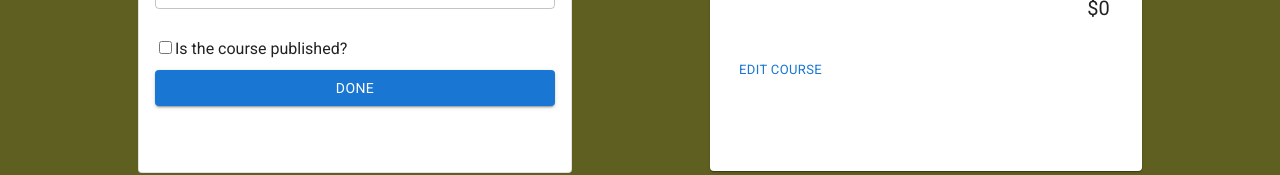
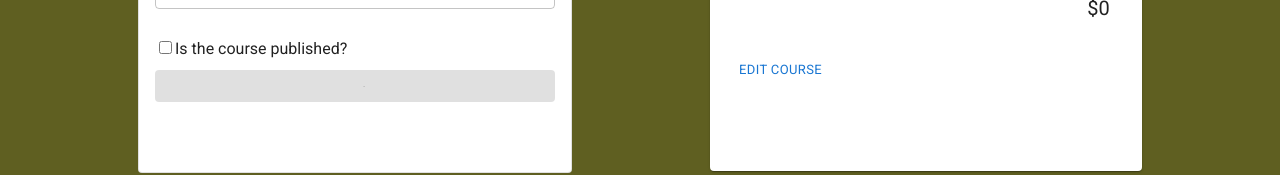
Before and after one commit to dgupta0/course-selling-site, a React (Vite) app: page /courses/1 in a window 1280 px wide. Both pictures are taken after a click on the button "DONE". Shown: the part 529-704 px from the top of the page. Built offline with nearby package versions, Linux system fonts and the light colour scheme; no server answers.

Commit message:
added loading state

```diff
--- a/src/components/CreateCourse.jsx
+++ b/src/components/CreateCourse.jsx
@@ -1,4 +1,4 @@
-import { Card, TextField, Button } from "@mui/material";
+import { Card, TextField, Button, CircularProgress } from "@mui/material";
 import React from "react";
 import { useNavigate } from 'react-router-dom';
 import path from "../config"
@@ -9,9 +9,11 @@ function CreateCourse() {
     const [price, setPrice] = React.useState("");
     const [url, setUrl] = React.useState("");
     const [isPublished, setIsPublished] = React.useState(false);
+    const [loading, setIsLoading] = React.useState(false)
     const navigate = useNavigate();
 
     function handleCreateCourse() {
+        setIsLoading(true)
         try {
             const token = localStorage.getItem("token");
             fetch(`${path}/admin/courses/`, {
@@ -77,8 +79,11 @@ function CreateCourse() {
                 <Button
                     style={{ marginBottom: "10px" }}
                     variant="contained"
-                    onClick={handleCreateCourse}>
-                    Create Course
+                    onClick={handleCreateCourse}
+                    disabled={loading}
+                >
+                    {loading ? <CircularProgress size={20} color="inherit" /> : 'Create Course'}
+
                 </Button>
             </Card>
         </div>
--- a/src/components/EditCourse.jsx
+++ b/src/components/EditCourse.jsx
@@ -2,7 +2,7 @@ import React from "react";
 import { useEffect, useState } from "react";
 import { useParams } from 'react-router-dom';
 import { useNavigate } from 'react-router-dom';
-import { Card, TextField, Button, CardActionArea, CardActions, Typography } from "@mui/material";
+import { Card, TextField, Button, CardActionArea, CardActions, Typography, CircularProgress } from "@mui/material";
 import CardContent from '@mui/material/CardContent';
 import CardMedia from '@mui/material/CardMedia';
 import path from "../config"
@@ -18,8 +18,10 @@ function EditCourse() {
     const [price, setPrice] = useState(0);
     const [url, setUrl] = useState("");
     const [isPublished, setIsPublished] = useState(false);
+    const [loading, setIsLoading] = React.useState(false)
 
     useEffect(() => {
+
         try {
             const token = localStorage.getItem("token");
             fetch(`${path}/admin/courses`, {
@@ -51,6 +53,7 @@ function EditCourse() {
     }, [])
     console.log(editedCourse, title, description)
     function handleEditCourse() {
+        setIsLoading(true)
         try {
             const token = localStorage.getItem("token");
             fetch(`${path}/admin/courses/${id}`, {
@@ -114,8 +117,10 @@ function EditCourse() {
                 <Button
                     style={{ marginBottom: "10px" }}
                     variant="contained"
-                    onClick={handleEditCourse}>
-                    Done
+                    onClick={handleEditCourse}
+                    disabled={loading}
+                >
+                    {loading ? <CircularProgress size={20} color="inherit" /> : 'Done'}
                 </Button>
             </Card>
             <Card className="edit-card edit-card2" style={{ padding: "1rem" }}>
--- a/src/components/Login.jsx
+++ b/src/components/Login.jsx
@@ -1,17 +1,21 @@
 import React from "react";
 import { useNavigate } from 'react-router-dom';
-import { Card, Typography, TextField, Button } from '@mui/material';
+import { Card, Typography, TextField, Button, CircularProgress } from '@mui/material';
 import { useContext } from "react";
 import LoginContext from "../context/LoginContext"
 import path from "../config"
+
+
 
 function Login() {
     const [email, setEmail] = React.useState("");
     const [password, setPassword] = React.useState("");
     const { setIsLogged } = useContext(LoginContext)
     const navigate = useNavigate()
+    const [loading, setIsLoading] = React.useState(false)
 
     function handleLogin() {
+        setIsLoading(true)
         try {
             fetch(`${path}/admin/login/`, {
                 method: 'POST',
@@ -56,8 +60,11 @@ function Login() {
             <Button
                 style={{ marginBottom: "10px" }}
                 variant="contained"
-                onClick={handleLogin}>
-                Submit
+                onClick={handleLogin}
+                disabled={loading}
+            >
+                {loading ? <CircularProgress size={20} color="inherit" /> : 'Login'}
+
             </Button>
             <div style={{ display: "flex", justifyContent: "center" }}>
                 <Typography variant="h6" >
--- a/src/components/Register.jsx
+++ b/src/components/Register.jsx
@@ -57,7 +57,7 @@ function Register() {
                 onClick={handleRegister}
                 disabled={loading}
             >
-                {loading ? <CircularProgress size={20} color="inherit" /> : 'Submit'}
+                {loading ? <CircularProgress size={20} color="inherit" /> : 'Register'}
             </Button>
             <div style={{ display: "flex", justifyContent: "center" }}>
                 <Typography variant="h6" >
--- a/src/components/ShowCourses.jsx
+++ b/src/components/ShowCourses.jsx
@@ -5,13 +5,15 @@ import Card from '@mui/material/Card';
 import CardContent from '@mui/material/CardContent';
 import CardMedia from '@mui/material/CardMedia';
 import Typography from '@mui/material/Typography';
-import { Button, CardActionArea, CardActions } from '@mui/material';
+import { Button, CardActionArea, CardActions, CircularProgress } from '@mui/material';
 import path from "../config"
 
 function ShowCourses() {
     const [courses, setCourses] = useState([]);
     const navigate = useNavigate();
+    const [loading, setIsLoading] = React.useState(false)
     useEffect(() => {
+
         try {
             const token = localStorage.getItem("token");
             fetch(`${path}/admin/courses`, {
@@ -44,6 +46,8 @@ function ShowCourses() {
                     id={c.id}
                     img={c.imageLink}
                     navigate={navigate}
+                    loading={loading}
+                    setIsLoading={setIsLoading}
                 />
             )}
         </div>
@@ -51,6 +55,11 @@ function ShowCourses() {
 }
 
 function Course(props) {
+    function handleEditCourse(id) {
+        props.setIsLoading(true)
+        props.navigate(`/courses/${id}`)
+
+    }
     return <Card className="show-course-card" style={{ boxShadow: "5px 10px 8px #888888", flexGrow: "1", padding: "1rem" }}>
         <CardActionArea>
             <CardMedia
@@ -76,8 +85,10 @@ function Course(props) {
         </CardActionArea>
         <CardActions>
             <Button size="small" color="primary"
-                onClick={() => props.navigate(`/courses/${props.id}`)}>
-                Edit Course
+                onClick={() => handleEditCourse(props.id)}
+                disabled={props.loading}
+            >
+                {props.loading ? <CircularProgress size={20} color="inherit" /> : 'Edit'}
             </Button>
         </CardActions>
     </Card>
```
